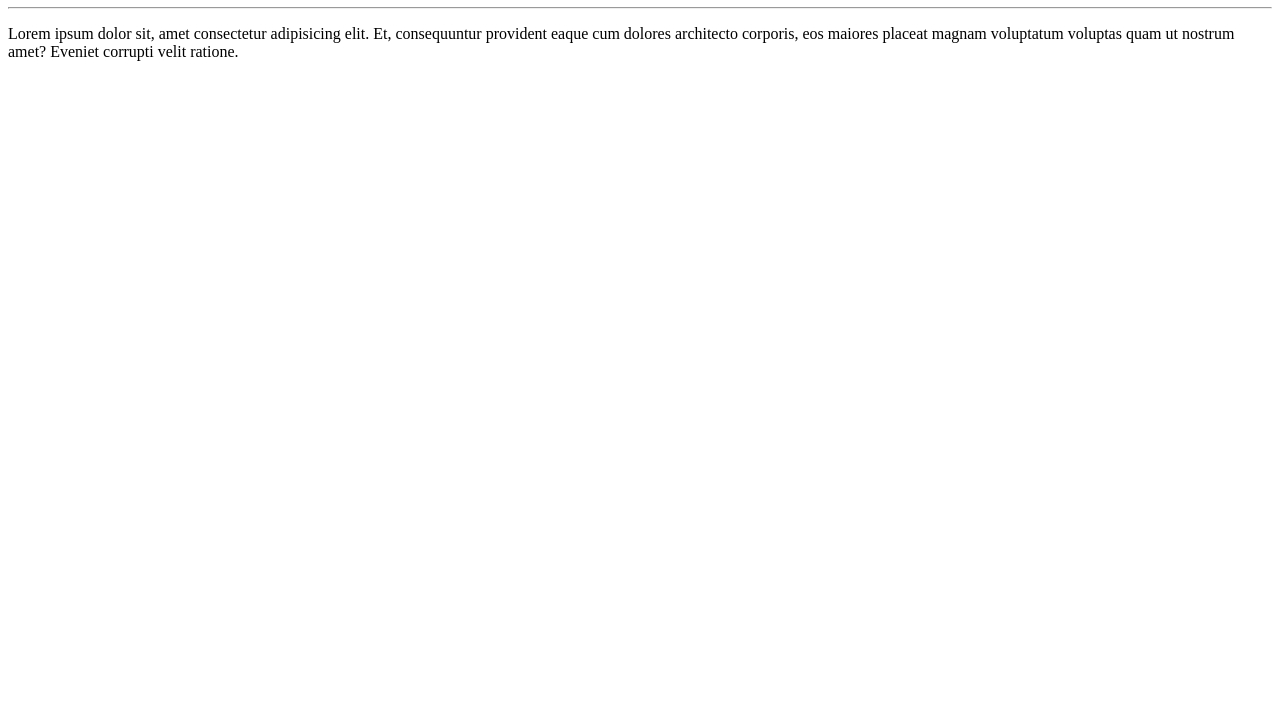
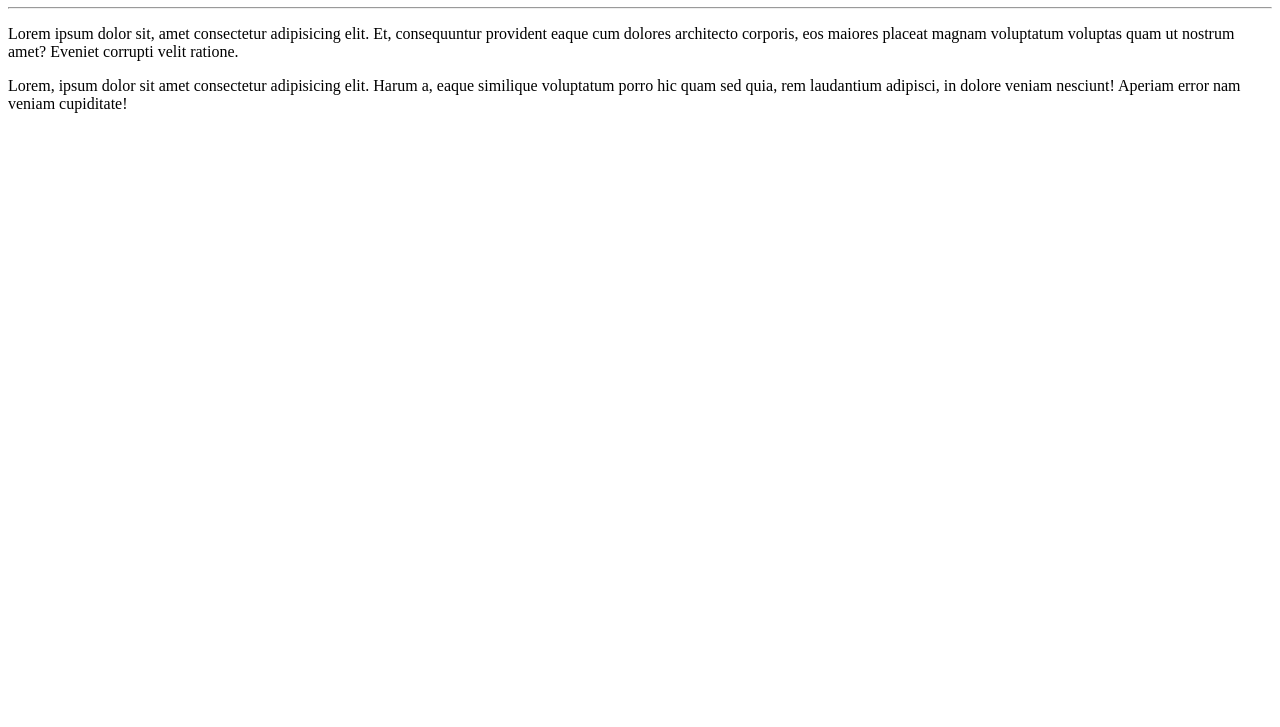
Before and after one commit to gabriel-vitor/Ola-Mundo, a plain HTML site: page site-exemplo/index.html in a window 1280 px wide. Shown: the part 73-800 px from the top of the page. Drawn offline with Linux system fonts and the light colour scheme.

Commit message:
adicionei um parágrafo

```diff
--- a/site-exemplo/index.html
+++ b/site-exemplo/index.html
@@ -9,5 +9,6 @@
     <h1>Olá, Mundo</h1>
     <hr>
     <p>Lorem ipsum dolor sit, amet consectetur adipisicing elit. Et, consequuntur provident eaque cum dolores architecto corporis, eos maiores placeat magnam voluptatum voluptas quam ut nostrum amet? Eveniet corrupti velit ratione.</p>
+    <p>Lorem, ipsum dolor sit amet consectetur adipisicing elit. Harum a, eaque similique voluptatum porro hic quam sed quia, rem laudantium adipisci, in dolore veniam nesciunt! Aperiam error nam veniam cupiditate!</p>
 </body>
 </html>
```
